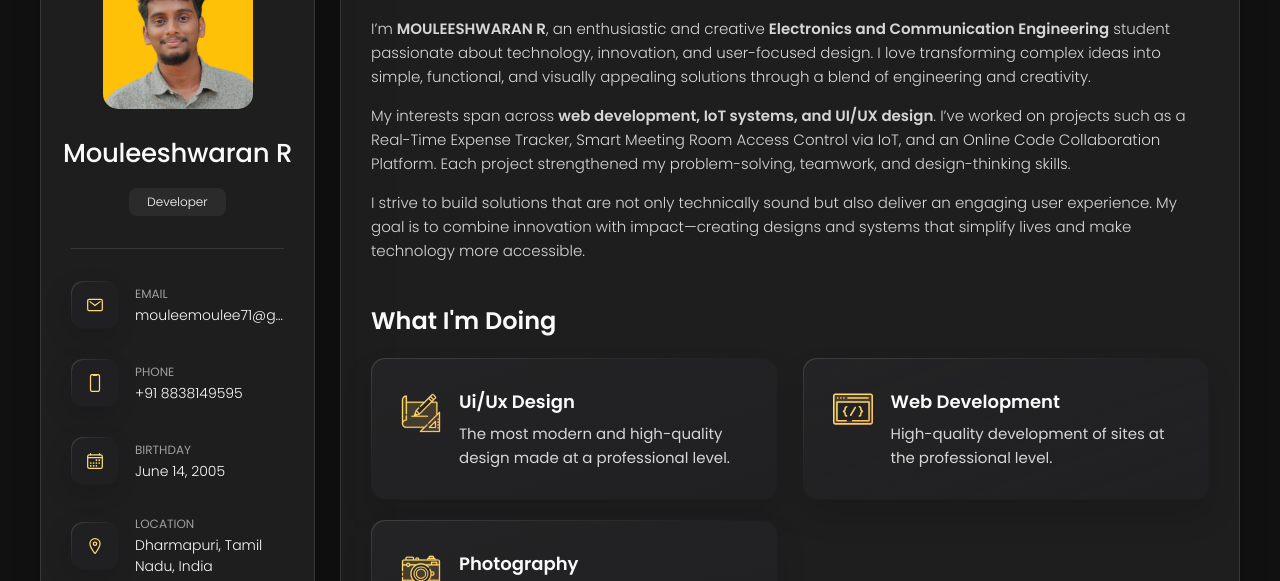
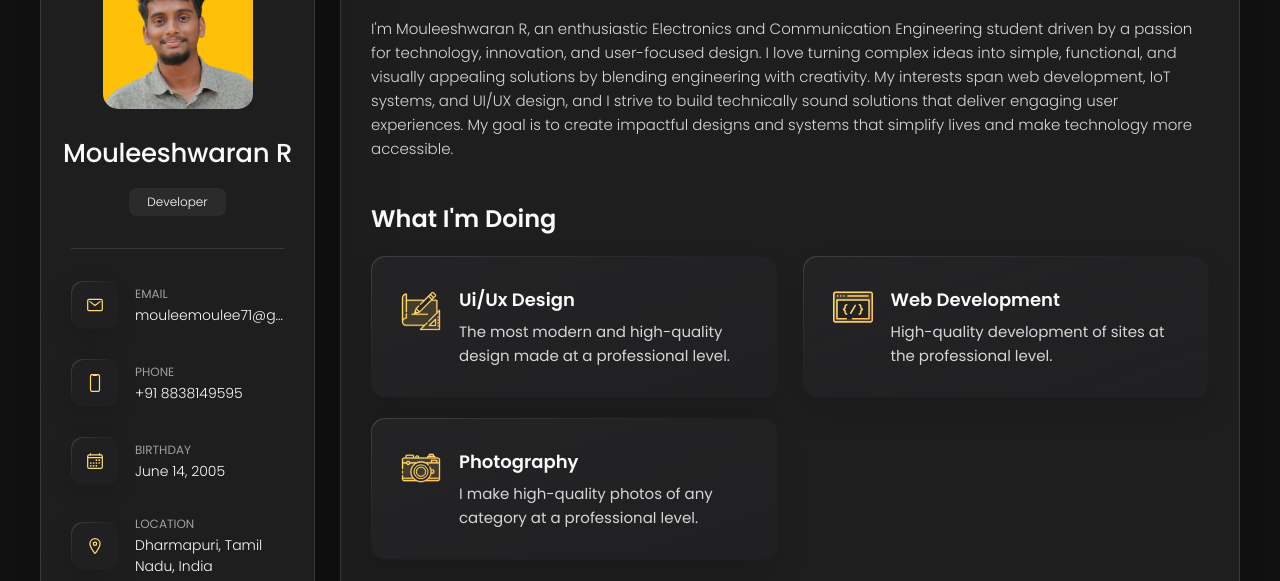
Before and after one commit to RMouleeshwaran/My_Portfolio, a plain HTML site: page index.html in a window 1280 px wide. Shown: the part 162-743 px from the top of the page. Drawn offline with nearby package versions, Linux system fonts and the light colour scheme.

Commit message:
about changed

```diff
--- a/index.html
+++ b/index.html
@@ -199,11 +199,7 @@
         </header>
 
         <section class="about-text">
-            <p>I’m <strong>MOULEESHWARAN R</strong>, an enthusiastic and creative <strong>Electronics and Communication Engineering</strong> student passionate about technology, innovation, and user-focused design. I love transforming complex ideas into simple, functional, and visually appealing solutions through a blend of engineering and creativity.
-            </p>
-            <p>My interests span across <strong>web development, IoT systems, and UI/UX design</strong>. I’ve worked on projects such as a Real-Time Expense Tracker, Smart Meeting Room Access Control via IoT, and an Online Code Collaboration Platform. Each project strengthened my problem-solving, teamwork, and design-thinking skills.
-            </p>
-            <p>I strive to build solutions that are not only technically sound but also deliver an engaging user experience. My goal is to combine innovation with impact—creating designs and systems that simplify lives and make technology more accessible.
+            <p>I'm Mouleeshwaran R, an enthusiastic Electronics and Communication Engineering student driven by a passion for technology, innovation, and user-focused design. I love turning complex ideas into simple, functional, and visually appealing solutions by blending engineering with creativity. My interests span web development, IoT systems, and UI/UX design, and I strive to build technically sound solutions that deliver engaging user experiences. My goal is to create impactful designs and systems that simplify lives and make technology more accessible.
             </p>
         </section>
 
@@ -819,8 +815,6 @@
 
 </article>
 
-
-
 <!-- ✅ Include EmailJS SDK -->
 <script src="https://cdn.jsdelivr.net/npm/emailjs-com@3/dist/email.min.js"></script>
 
```
